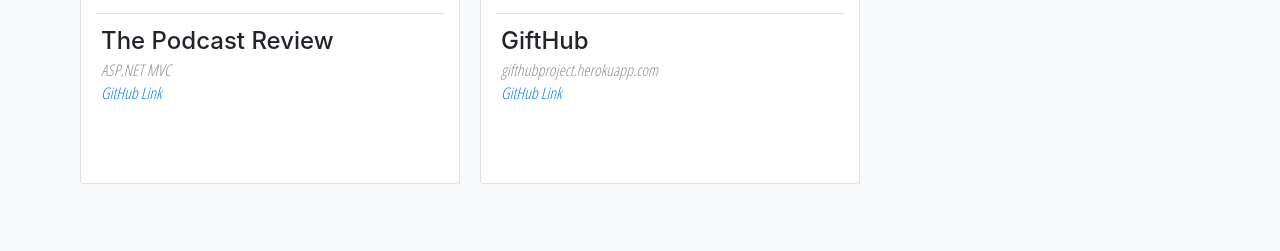
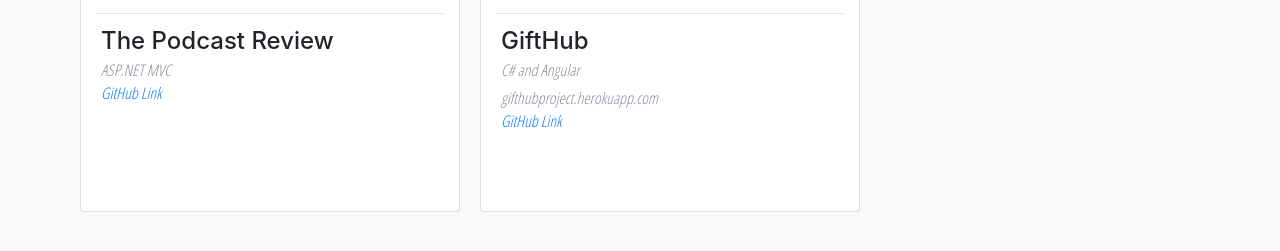
Before and after one commit to BethDouglas/Portfolio, a website with bundled scripts: page index.html in a window 1280 px wide. Shown: the part 2003-2254 px from the top of the page. Built offline with nearby package versions, Linux system fonts and the light colour scheme; a web font is replaced by a local one.

Commit message:
updated some info

```diff
--- a/index.html
+++ b/index.html
@@ -271,6 +271,7 @@
       <hr>
         <div class="card-block portfolio-caption">
           <h4 class="card-title">GiftHub</h4>
+          <p class="card-text text-muted">C# and Angular</p>
           <a href="http://gifthubproject.herokuapp.com/"><p class="card-text text-muted">gifthubproject.herokuapp.com</p></a>
           <a href="https://github.com/digitopoi/GiftHubAngular"><h3 class="section-subheading">GitHub Link</h3></a>
 
```
